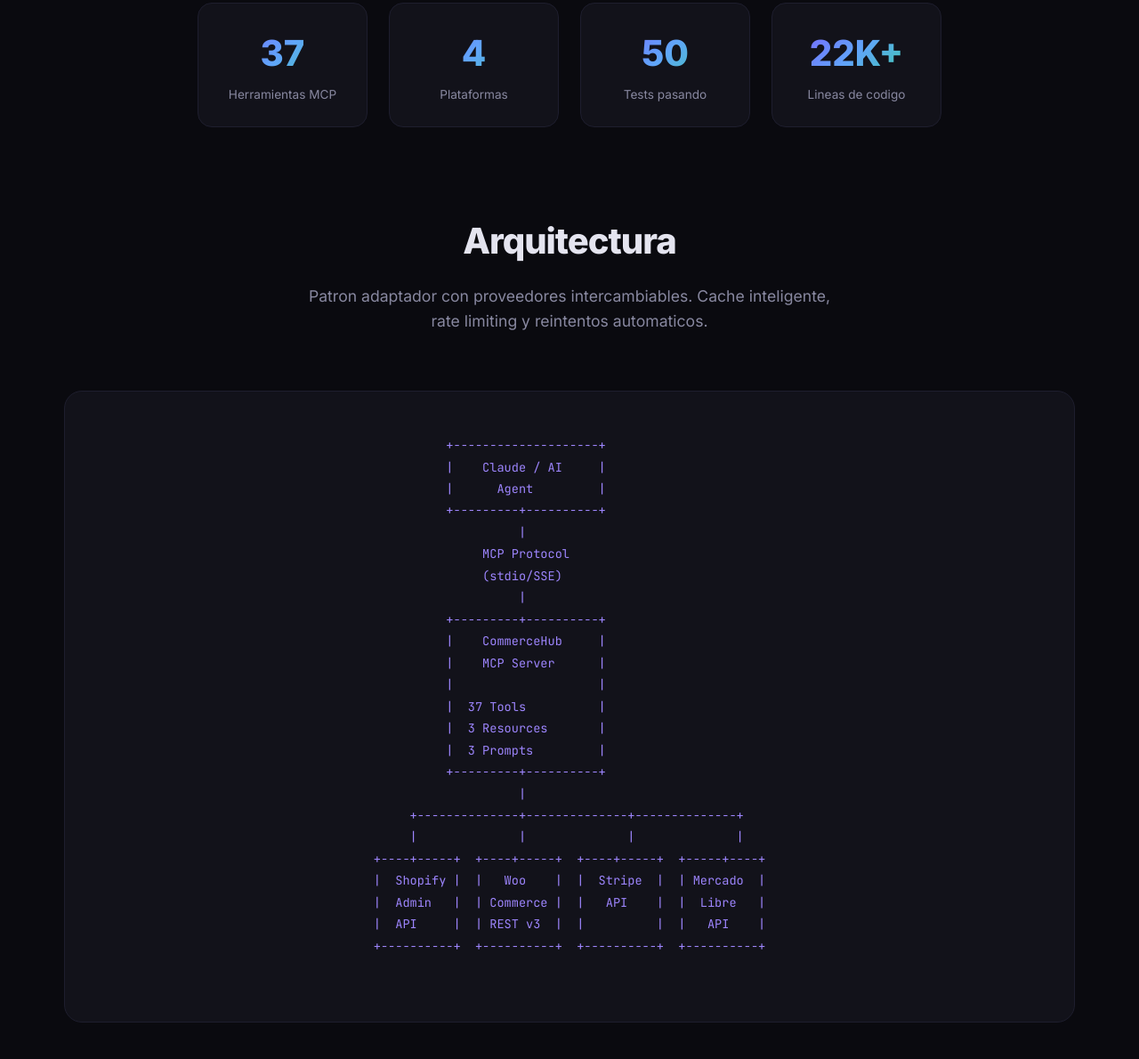
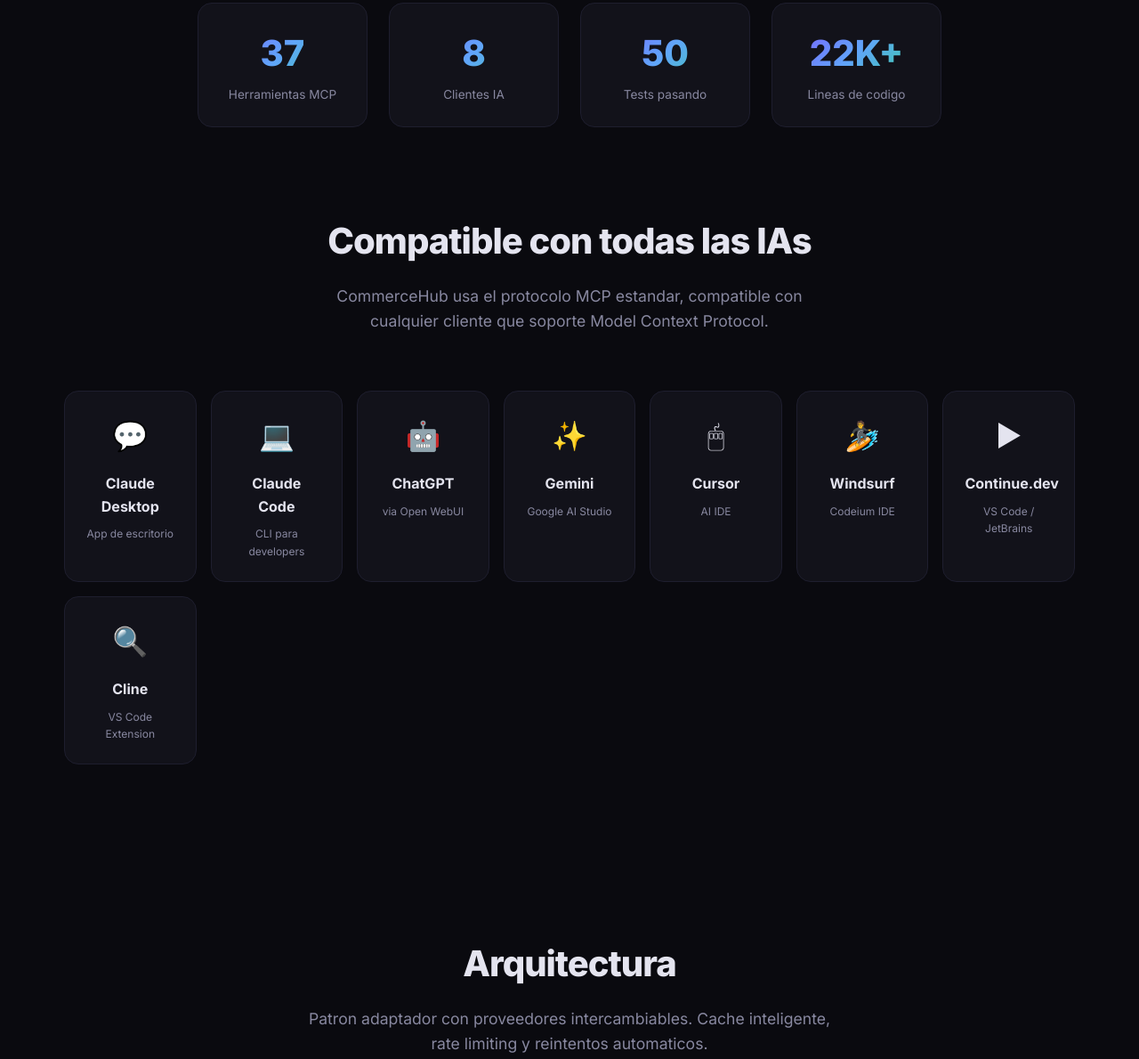
Before and after one commit to spirit122/commercehub-mcp, a plain HTML site: page docs-site/index.html in a window 1280 px wide. Shown: the part 765-1955 px from the top of the page at 89% size. Drawn offline with Linux system fonts and the light colour scheme.

Commit message:
Update site with multi-AI client compatibility

```diff
--- a/docs-site/index.html
+++ b/docs-site/index.html
@@ -444,6 +444,7 @@
   <div class="nav-inner">
     <div class="logo">CommerceHub MCP</div>
     <ul class="nav-links">
+      <li><a href="#ai-clients">Clientes IA</a></li>
       <li><a href="#architecture">Arquitectura</a></li>
       <li><a href="#providers">Proveedores</a></li>
       <li><a href="#tools">Herramientas</a></li>
@@ -461,7 +462,7 @@
 <section class="hero">
   <div class="badge">v1.0.0 &mdash; Open Source &mdash; MIT License</div>
   <h1>Gestiona tu e-commerce <span>con IA</span></h1>
-  <p>Servidor MCP que conecta agentes de IA con Shopify, WooCommerce, Stripe y MercadoLibre. 37 herramientas para productos, ordenes, inventario, clientes y analytics.</p>
+  <p>Servidor MCP que conecta agentes de IA con Shopify, WooCommerce, Stripe y MercadoLibre. 37 herramientas para productos, ordenes, inventario, clientes y analytics. Compatible con Claude, ChatGPT, Gemini, Cursor, Windsurf y mas.</p>
   <div class="hero-buttons">
     <a href="#install" class="btn-primary">Comenzar</a>
     <a href="https://github.com/spirit122/commercehub-mcp" class="btn-secondary" target="_blank">
@@ -478,8 +479,8 @@
     <div class="label">Herramientas MCP</div>
   </div>
   <div class="stat-card">
-    <div class="number">4</div>
-    <div class="label">Plataformas</div>
+    <div class="number">8</div>
+    <div class="label">Clientes IA</div>
   </div>
   <div class="stat-card">
     <div class="number">50</div>
@@ -491,6 +492,56 @@
   </div>
 </div>
 
+<!-- AI CLIENTS -->
+<section id="ai-clients">
+  <div class="section-header">
+    <h2>Compatible con todas las IAs</h2>
+    <p>CommerceHub usa el protocolo MCP estandar, compatible con cualquier cliente que soporte Model Context Protocol.</p>
+  </div>
+  <div style="display:grid; grid-template-columns: repeat(auto-fit, minmax(140px, 1fr)); gap:1rem;">
+    <div class="provider-card" style="padding:1.5rem;">
+      <div class="icon" style="font-size:2rem;">&#x1F4AC;</div>
+      <h3 style="font-size:1rem;">Claude Desktop</h3>
+      <p style="font-size:0.75rem;">App de escritorio</p>
+    </div>
+    <div class="provider-card" style="padding:1.5rem;">
+      <div class="icon" style="font-size:2rem;">&#x1F4BB;</div>
+      <h3 style="font-size:1rem;">Claude Code</h3>
+      <p style="font-size:0.75rem;">CLI para developers</p>
+    </div>
+    <div class="provider-card" style="padding:1.5rem;">
+      <div class="icon" style="font-size:2rem;">&#x1F916;</div>
+      <h3 style="font-size:1rem;">ChatGPT</h3>
+      <p style="font-size:0.75rem;">via Open WebUI</p>
+    </div>
+    <div class="provider-card" style="padding:1.5rem;">
+      <div class="icon" style="font-size:2rem;">&#x2728;</div>
+      <h3 style="font-size:1rem;">Gemini</h3>
+      <p style="font-size:0.75rem;">Google AI Studio</p>
+    </div>
+    <div class="provider-card" style="padding:1.5rem;">
+      <div class="icon" style="font-size:2rem;">&#x1F5B1;</div>
+      <h3 style="font-size:1rem;">Cursor</h3>
+      <p style="font-size:0.75rem;">AI IDE</p>
+    </div>
+    <div class="provider-card" style="padding:1.5rem;">
+      <div class="icon" style="font-size:2rem;">&#x1F3C4;</div>
+      <h3 style="font-size:1rem;">Windsurf</h3>
+      <p style="font-size:0.75rem;">Codeium IDE</p>
+    </div>
+    <div class="provider-card" style="padding:1.5rem;">
+      <div class="icon" style="font-size:2rem;">&#x25B6;</div>
+      <h3 style="font-size:1rem;">Continue.dev</h3>
+      <p style="font-size:0.75rem;">VS Code / JetBrains</p>
+    </div>
+    <div class="provider-card" style="padding:1.5rem;">
+      <div class="icon" style="font-size:2rem;">&#x1F50D;</div>
+      <h3 style="font-size:1rem;">Cline</h3>
+      <p style="font-size:0.75rem;">VS Code Extension</p>
+    </div>
+  </div>
+</section>
+
 <!-- ARCHITECTURE -->
 <section id="architecture">
   <div class="section-header">
@@ -499,30 +550,28 @@
   </div>
   <div class="arch-diagram">
     <pre>
-          +--------------------+
-          |    Claude / AI     |
-          |      Agent         |
-          +---------+----------+
-                    |
-               MCP Protocol
-               (stdio/SSE)
-                    |
-          +---------+----------+
-          |    CommerceHub     |
-          |    MCP Server      |
-          |                    |
-          |  37 Tools          |
-          |  3 Resources       |
-          |  3 Prompts         |
-          +---------+----------+
-                    |
-     +--------------+--------------+--------------+
-     |              |              |              |
-+----+-----+  +----+-----+  +----+-----+  +-----+----+
-|  Shopify |  |   Woo    |  |  Stripe  |  | Mercado  |
-|  Admin   |  | Commerce |  |   API    |  |  Libre   |
-|  API     |  | REST v3  |  |          |  |   API    |
-+----------+  +----------+  +----------+  +----------+
+  +--------+  +--------+  +--------+  +--------+  +--------+
+  | Claude |  |ChatGPT |  | Gemini |  | Cursor |  |  More  |
+  +---+----+  +---+----+  +---+----+  +---+----+  +---+----+
+      |           |            |           |           |
+      +-----------+------------+-----------+-----------+
+                             |
+                    MCP Protocol (stdio)
+                             |
+                  +----------+----------+
+                  |    CommerceHub      |
+                  |    MCP Server       |
+                  |  37 Tools           |
+                  |  3 Resources        |
+                  |  3 Prompts          |
+                  +----------+----------+
+                             |
+       +---------------------+---------------------+
+       |              |              |              |
+  +----+-----+  +----+-----+  +----+-----+  +-----+------+
+  |  Shopify |  |   Woo    |  |  Stripe  |  | MercadoLibre|
+  |  Admin   |  | Commerce |  |   API    |  |    API      |
+  +----------+  +----------+  +----------+  +-------------+
     </pre>
   </div>
 </section>
```
Also changed, not shown: index.html (+76 -27 lines).
